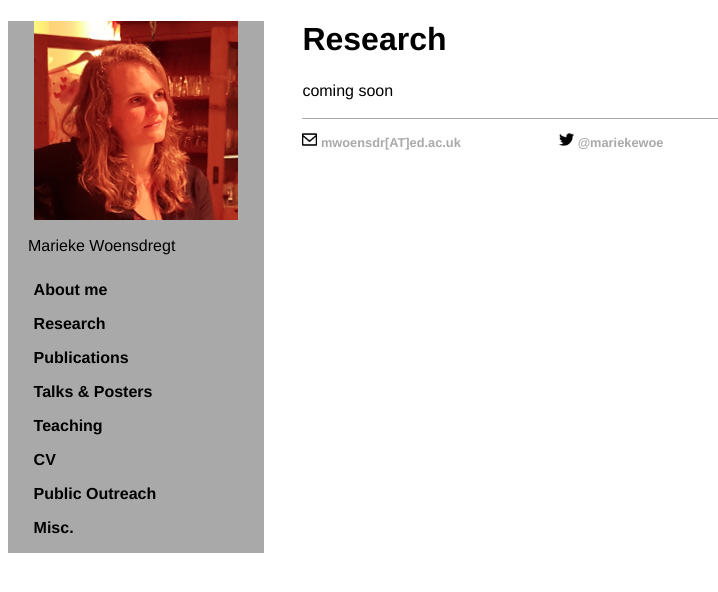
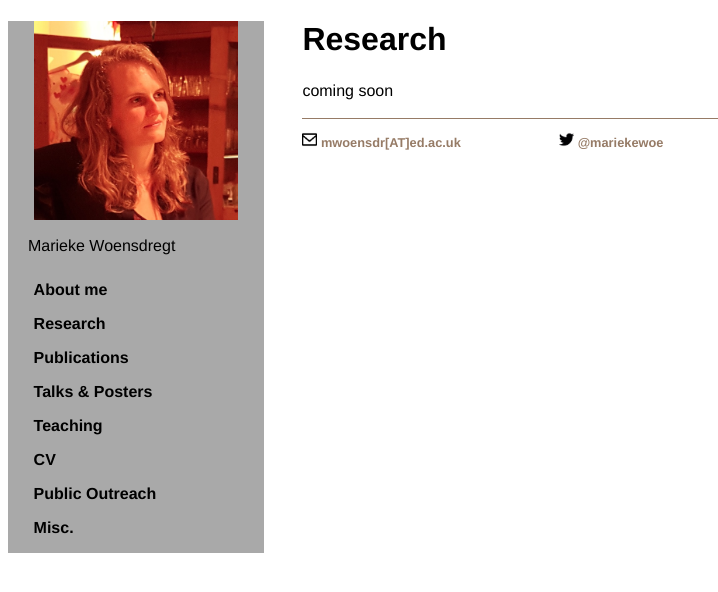
Before and after one commit to marieke-woensdregt/marieke-woensdregt.github.io, a Jekyll site: the page built from research/index.html, in a window 1280 px wide. Shown: the top 592 px of the page, without its empty margins (0-718 px from the left). Built offline with Jekyll 4.4.1, drawn with Linux system fonts in a browser that asks for light colours.

Commit message:
Update main.css

```diff
--- a/css/main.css
+++ b/css/main.css
@@ -14,7 +14,7 @@ nav ul li, footer ul li {
 }
 a {
     text-decoration: none;
-    color: #A9A9A9;
+    color: #967b66;
 }
 a:hover {
     text-decoration: underline;
@@ -43,7 +43,7 @@ p.small {
     color: #000000;
 }
 footer {
-    border-top: 1px solid #A9A9A9;
+    border-top: 1px solid #967b66;
     font-size: 0.8em;
 }
 
```
